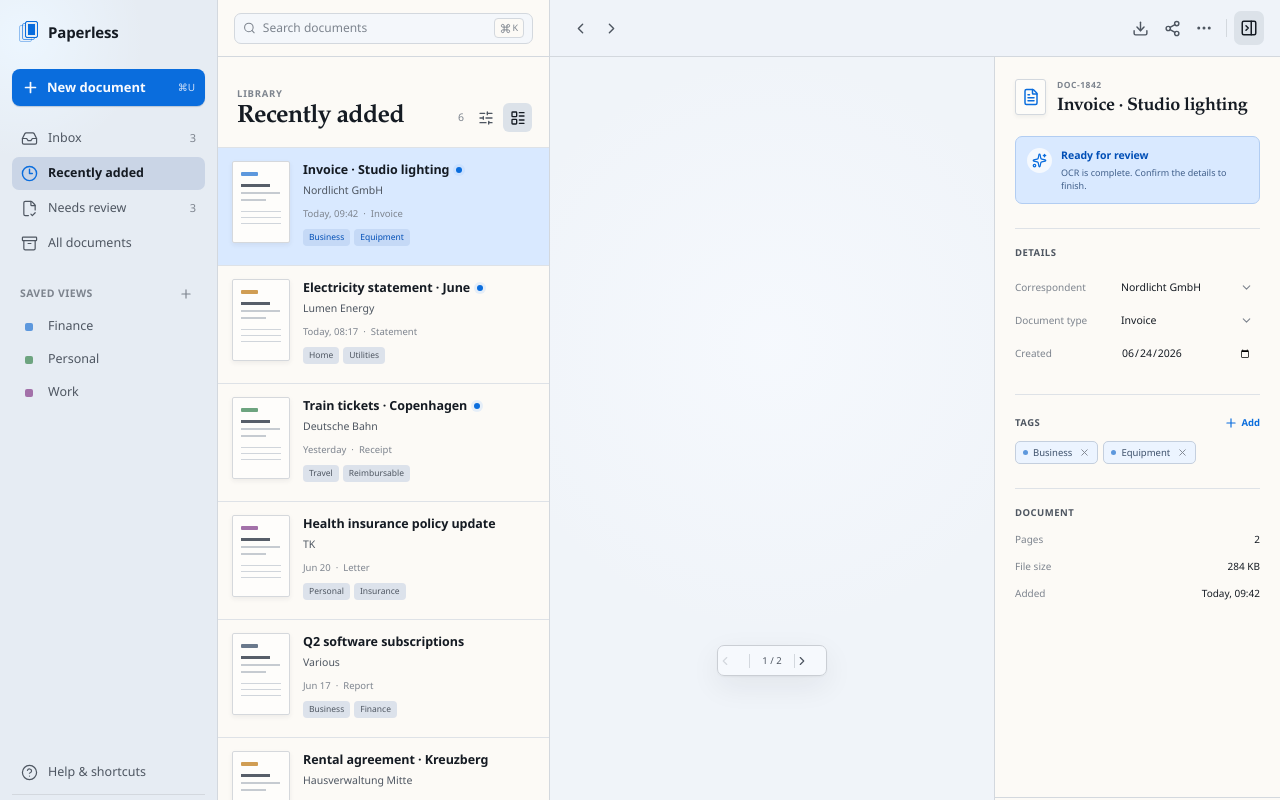
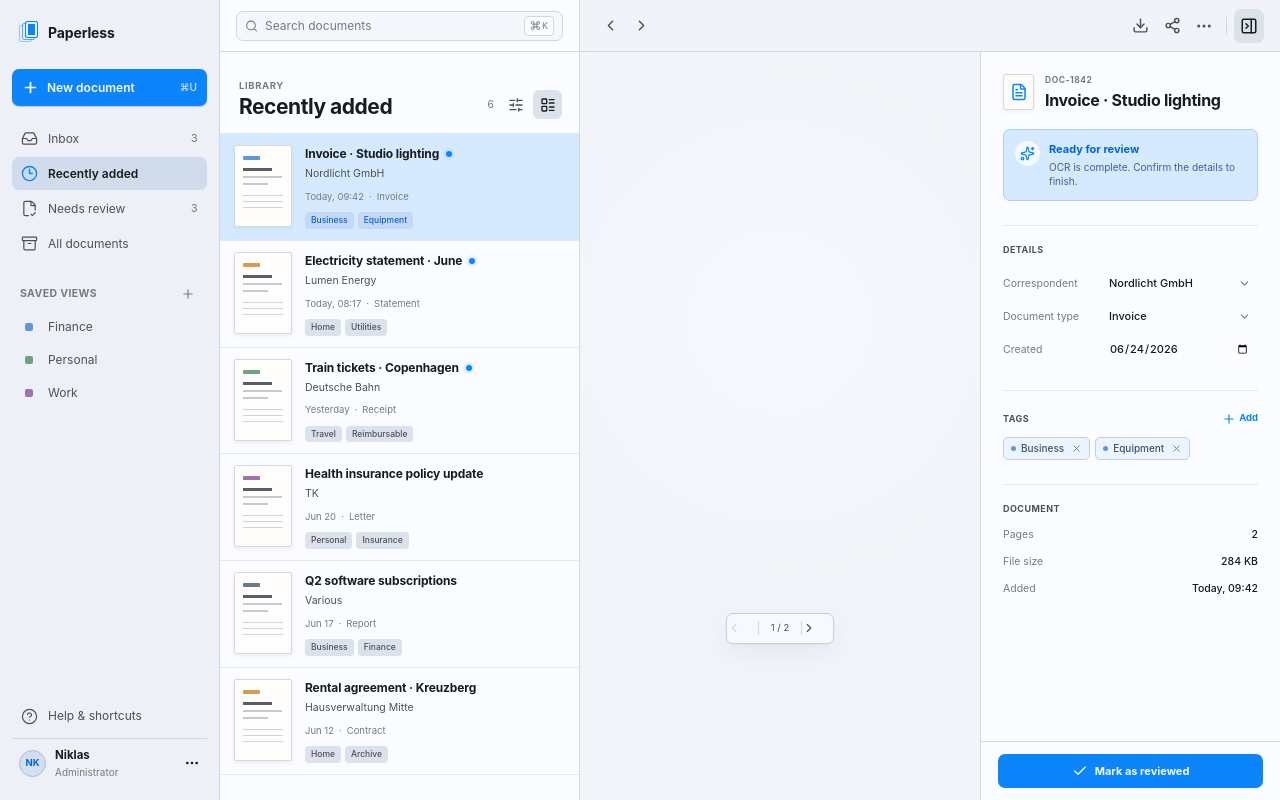
Before and after one commit to nklasio/paperless-studio, a Next.js app: page / in a window 1280 px wide. Built offline with nearby package versions, Linux system fonts and the light colour scheme.

Commit message:
style: refine workspace visual system

```diff
--- a/app/globals.css
+++ b/app/globals.css
@@ -1,26 +1,28 @@
 @import "tailwindcss";
 
 :root {
-  --ink: oklch(0.22 0.018 258);
-  --ink-soft: oklch(0.45 0.02 258);
-  --ink-faint: oklch(0.61 0.018 258);
-  --paper: oklch(0.985 0.006 88);
-  --paper-deep: oklch(0.958 0.008 88);
-  --chrome: oklch(0.965 0.008 258);
-  --sidebar: oklch(0.94 0.012 254);
-  --line: oklch(0.88 0.01 258);
-  --line-soft: oklch(0.91 0.009 258);
-  --blue: oklch(0.55 0.19 257);
-  --blue-dark: oklch(0.45 0.18 257);
-  --blue-soft: oklch(0.93 0.036 257);
+  --ink: oklch(0.22 0.012 264);
+  --ink-soft: oklch(0.43 0.014 264);
+  --ink-faint: oklch(0.58 0.012 264);
+  --paper: oklch(0.992 0.003 264);
+  --paper-deep: oklch(0.965 0.006 264);
+  --chrome: oklch(0.968 0.006 264);
+  --sidebar: oklch(0.955 0.009 264);
+  --line: oklch(0.88 0.008 264);
+  --line-soft: oklch(0.925 0.006 264);
+  --blue: oklch(0.62 0.2 255);
+  --blue-dark: oklch(0.52 0.2 255);
+  --blue-soft: oklch(0.93 0.04 255);
   --tag-blue: oklch(0.67 0.12 253);
   --tag-sage: oklch(0.67 0.08 154);
   --tag-plum: oklch(0.62 0.1 323);
   --tag-ochre: oklch(0.73 0.11 75);
   --shadow-soft: 0 1px 2px oklch(0.25 0.02 258 / 5%),
-    0 10px 30px oklch(0.25 0.02 258 / 7%);
-  --font-sans: "Avenir Next", Avenir, "Segoe UI", sans-serif;
-  --font-display: "Iowan Old Style", "Palatino Linotype", Palatino, serif;
+    0 8px 24px oklch(0.25 0.02 258 / 6%);
+  --font-sans: -apple-system, BlinkMacSystemFont, "SF Pro Text",
+    "Helvetica Neue", sans-serif;
+  --font-display: -apple-system, BlinkMacSystemFont, "SF Pro Display",
+    "Helvetica Neue", sans-serif;
 }
 
 * {
@@ -35,7 +37,7 @@ body {
   background: var(--chrome);
   color: var(--ink);
   font-family: var(--font-sans);
-  font-size: 14px;
+  font-size: 13px;
   -webkit-font-smoothing: antialiased;
 }
 
@@ -63,7 +65,7 @@ select {
 
 .app-shell {
   display: grid;
-  grid-template-columns: 218px 332px minmax(620px, 1fr);
+  grid-template-columns: 220px 360px minmax(620px, 1fr);
   width: 100vw;
   height: 100dvh;
   overflow: hidden;
@@ -78,9 +80,7 @@ select {
   min-width: 0;
   padding: 18px 12px 12px;
   border-right: 1px solid var(--line);
-  background:
-    radial-gradient(circle at 24px 38px, oklch(0.97 0.018 251), transparent 120px),
-    var(--sidebar);
+  background: var(--sidebar);
 }
 
 .brand-row {
@@ -126,8 +126,8 @@ select {
 }
 
 .brand-name {
-  font-size: 15px;
-  font-weight: 650;
+  font-size: 14px;
+  font-weight: 680;
   letter-spacing: -0.01em;
 }
 
@@ -145,12 +145,12 @@ select {
   padding: 0 10px;
   gap: 8px;
   border: 0;
-  border-radius: 8px;
+  border-radius: 7px;
   background: var(--blue);
   color: oklch(0.985 0.006 258);
   box-shadow: 0 1px 1px oklch(0.3 0.1 257 / 20%);
-  font-size: 13px;
-  font-weight: 600;
+  font-size: 12px;
+  font-weight: 620;
   transition: transform 150ms ease, background 150ms ease;
 }
 
@@ -188,7 +188,7 @@ select {
   background: transparent;
   color: var(--ink-soft);
   text-align: left;
-  font-size: 12.5px;
+  font-size: 12px;
   transition: background 120ms ease, color 120ms ease;
 }
 
@@ -198,7 +198,7 @@ select {
 }
 
 .nav-item.is-active {
-  background: oklch(0.87 0.026 257);
+  background: oklch(0.89 0.026 255);
   color: var(--ink);
   font-weight: 600;
 }
@@ -329,8 +329,8 @@ select {
 .preview-toolbar {
   display: flex;
   align-items: center;
-  height: 57px;
-  flex: 0 0 57px;
+  height: 52px;
+  flex: 0 0 52px;
   border-bottom: 1px solid var(--line);
 }
 
@@ -346,7 +346,7 @@ select {
   display: flex;
   align-items: center;
   width: 100%;
-  height: 31px;
+  height: 30px;
   padding: 0 8px;
   gap: 7px;
   border: 1px solid var(--line);
@@ -401,8 +401,8 @@ select {
 .list-toolbar {
   display: flex;
   align-items: flex-end;
-  min-height: 91px;
-  padding: 19px 17px 15px 19px;
+  min-height: 82px;
+  padding: 16px 17px 14px 19px;
   border-bottom: 1px solid var(--line-soft);
 }
 
@@ -411,16 +411,16 @@ select {
   color: var(--ink-faint);
   font-size: 9.5px;
   font-weight: 700;
-  letter-spacing: 0.08em;
+  letter-spacing: 0.065em;
   text-transform: uppercase;
 }
 
 .list-toolbar h1 {
   margin: 0;
   font-family: var(--font-display);
-  font-size: 25px;
-  font-weight: 600;
-  letter-spacing: -0.025em;
+  font-size: 21px;
+  font-weight: 700;
+  letter-spacing: -0.022em;
   line-height: 1.15;
 }
 
@@ -536,8 +536,8 @@ select {
   --delay: 0ms;
   display: flex;
   width: 100%;
-  min-height: 118px;
-  padding: 13px 14px;
+  min-height: 106px;
+  padding: 11px 14px;
   gap: 13px;
   border: 0;
   border-bottom: 1px solid var(--line-soft);
@@ -655,9 +655,9 @@ select {
 .document-row-topline strong {
   min-width: 0;
   overflow: hidden;
-  font-size: 12.5px;
+  font-size: 12px;
   font-weight: 650;
-  letter-spacing: -0.005em;
+  letter-spacing: -0.01em;
   text-overflow: ellipsis;
   white-space: nowrap;
 }
@@ -835,7 +835,7 @@ select {
 
 .preview-stage {
   display: grid;
-  grid-template-columns: minmax(390px, 1fr) 286px;
+  grid-template-columns: minmax(390px, 1fr) 300px;
   min-height: 0;
   flex: 1;
   overflow: hidden;
@@ -1119,7 +1119,7 @@ select {
 
 .inspector {
   display: flex;
-  min-width: 286px;
+  min-width: 300px;
   flex-direction: column;
   overflow: hidden;
   border-left: 1px solid var(--line);
@@ -1138,7 +1138,7 @@ select {
   min-height: 0;
   flex: 1;
   overflow-y: auto;
-  padding: 22px 20px;
+  padding: 22px;
 }
 
 .document-heading {
@@ -1172,9 +1172,9 @@ select {
 .document-heading h2 {
   margin: 0;
   font-family: var(--font-display);
-  font-size: 18px;
-  font-weight: 600;
-  letter-spacing: -0.02em;
+  font-size: 16px;
+  font-weight: 700;
+  letter-spacing: -0.018em;
   line-height: 1.25;
 }
 
@@ -1202,13 +1202,13 @@ select {
 .review-callout strong {
   display: block;
   color: var(--blue-dark);
-  font-size: 10.5px;
+  font-size: 11px;
 }
 
 .review-callout p {
   margin: 2px 0 0;
   color: oklch(0.48 0.08 257);
-  font-size: 9px;
+  font-size: 10px;
   line-height: 1.45;
 }
 
@@ -1234,7 +1234,7 @@ select {
 .inspector-section h3 {
   margin: 0 0 11px;
   color: var(--ink-soft);
-  font-size: 9.5px;
+  font-size: 9px;
   font-weight: 700;
   letter-spacing: 0.05em;
   text-transform: uppercase;
@@ -1250,7 +1250,7 @@ select {
 
 .metadata-label {
   color: var(--ink-faint);
-  font-size: 10px;
+  font-size: 10.5px;
 }
 
 .select-wrap {
@@ -1271,7 +1271,7 @@ select {
   appearance: none;
   background: transparent;
   color: var(--ink);
-  font-size: 10.5px;
+  font-size: 11px;
   font-weight: 550;
   text-overflow: ellipsis;
 }
@@ -1296,7 +1296,7 @@ select {
   border: 1px solid transparent;
   border-radius: 5px;
   background: transparent;
-  font-size: 10.5px;
+  font-size: 11px;
   font-weight: 550;
 }
 
@@ -1391,7 +1391,7 @@ select {
   border-radius: 5px;
   background: oklch(0.965 0.017 257);
   color: oklch(0.43 0.05 257);
-  font-size: 9.5px;
+  font-size: 10px;
   font-weight: 550;
 }
 
@@ -1427,7 +1427,7 @@ select {
   display: flex;
   justify-content: space-between;
   min-height: 27px;
-  font-size: 10px;
+  font-size: 10.5px;
 }
 
 .file-facts dt {
@@ -1504,9 +1504,9 @@ select {
 .dialog-heading h2 {
   margin: 2px 0 0;
   font-family: var(--font-display);
-  font-size: 25px;
-  font-weight: 600;
-  letter-spacing: -0.025em;
+  font-size: 22px;
+  font-weight: 700;
+  letter-spacing: -0.022em;
 }
 
 .drop-zone {
```
